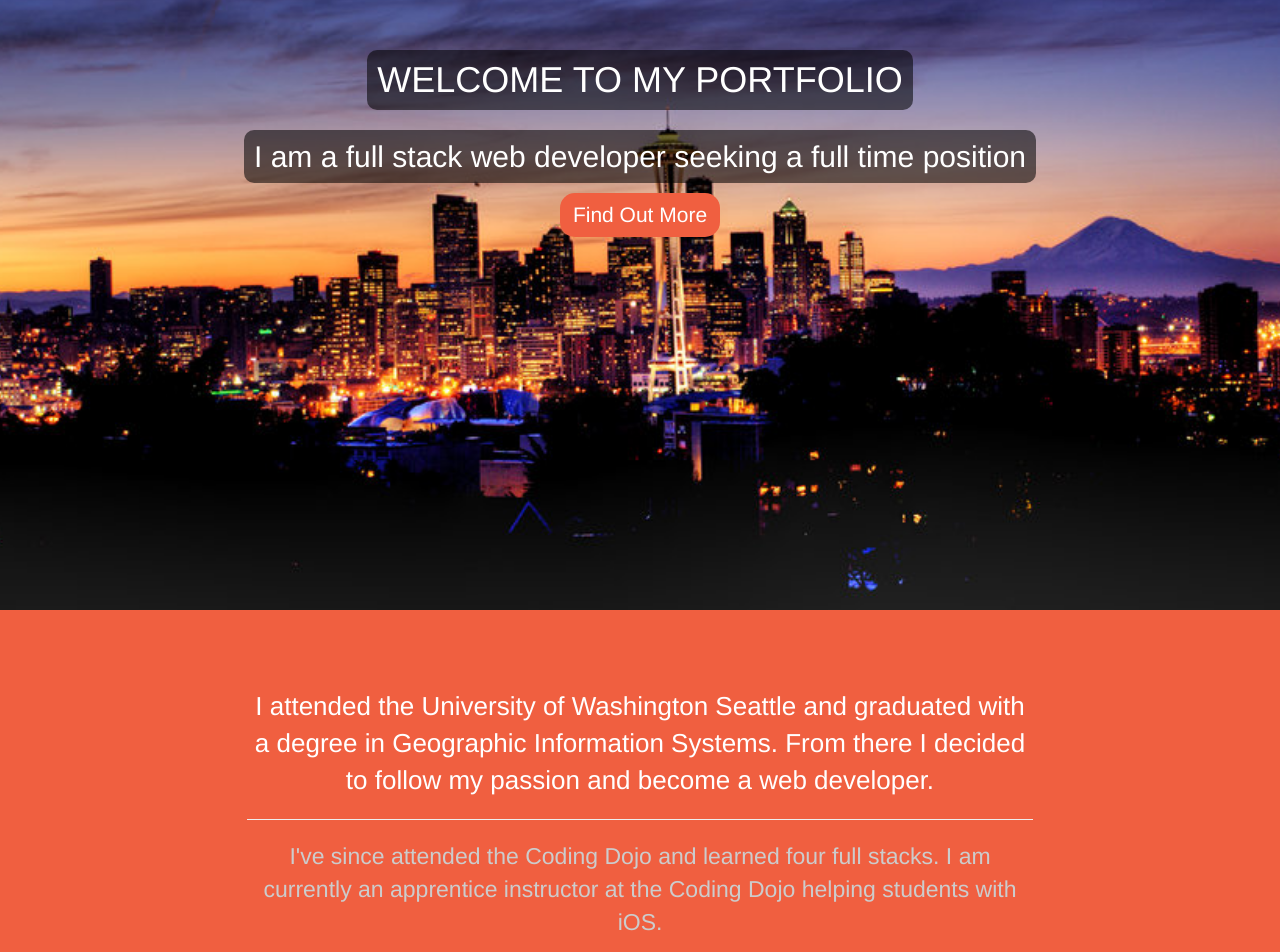
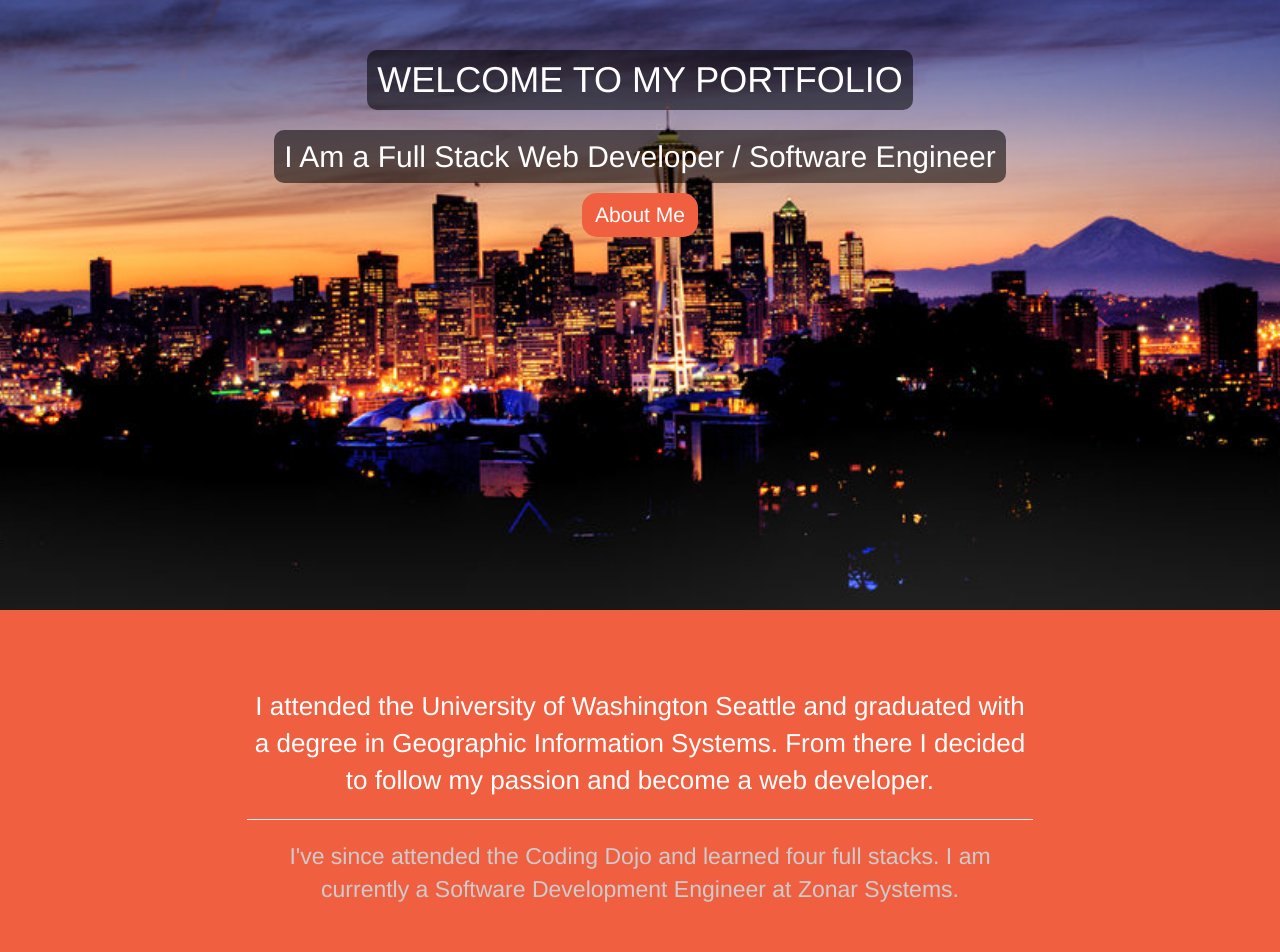
Before and after one commit to evcallia/evcallia.github.io, a plain HTML site: page index.html in a window 1280 px wide. Shown: the part 240-1192 px from the top of the page. Drawn offline with Linux system fonts and the light colour scheme.

Commit message:
updated current workplace

```diff
--- a/index.html
+++ b/index.html
@@ -44,8 +44,8 @@
         <div class="parallax parallax1">
             <div class="caption">
                 <span class="block"><p class="bkg-gray h1">WELCOME TO MY PORTFOLIO</p></span>
-                <span class="block"><p class="bkg-gray h2">I am a full stack web developer seeking a full time position</p></span>
-                <a href='#about' class='btn find-out'>Find Out More</a>
+                <span class="block"><p class="bkg-gray h2">I Am a Full Stack Web Developer / Software Engineer</p></span>
+                <a href='#about' class='btn find-out'>About Me</a>
             </div>
         </div>
 
@@ -53,7 +53,7 @@
             <div class="container">
                 <p class='center-text'>I attended the University of Washington Seattle and graduated with a degree in Geographic Information Systems. From there I decided to follow my passion and become a web developer.</p>
                 <hr>
-                <p class='center-text faded-gray'>I've since attended the Coding Dojo and learned four full stacks. I am currently an apprentice instructor at the Coding Dojo helping students with iOS.</p>
+                <p class='center-text faded-gray'>I've since attended the Coding Dojo and learned four full stacks. I am currently a Software Development Engineer at Zonar Systems.</p>
             </div>
         </div>
 
```
